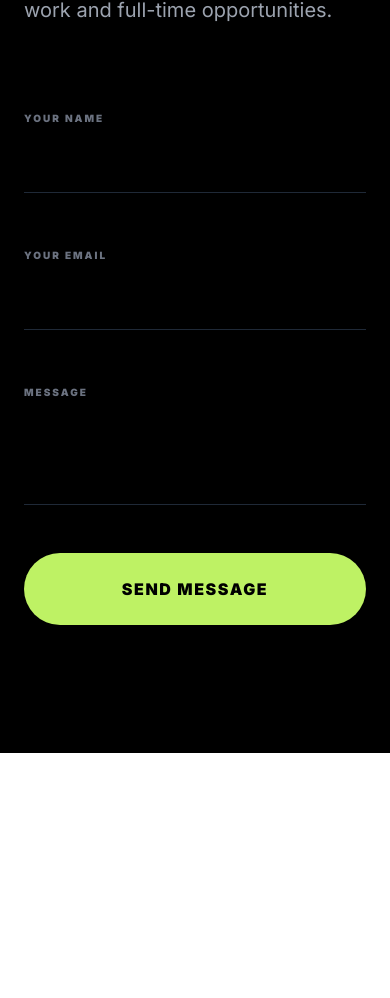
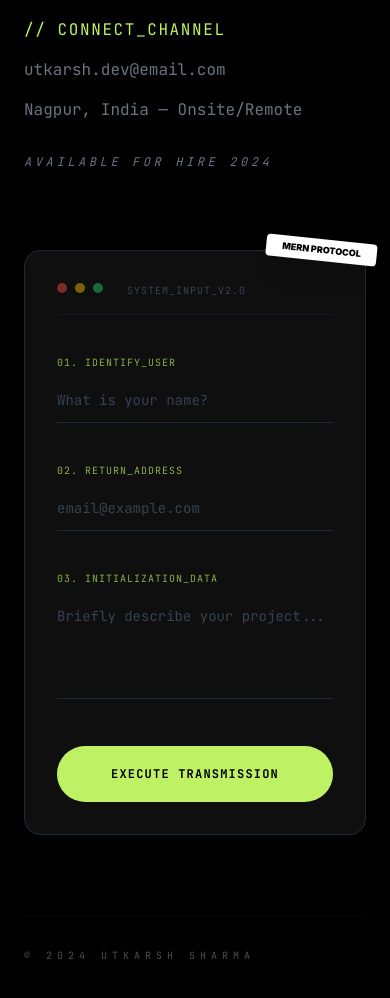
Before and after one commit to Utkarshende/personal-portfolio, a React (Vite) app: page / in a window 390 px wide. Shown: the part 5823-6821 px from the top of the page. Before the commit the page ends 6576 px from the top, so only its background shows below. Built offline with nearby package versions, Linux system fonts and the light colour scheme.

Commit message:
feat: implement high-contrast contact section with terminal-style form

```diff
--- a/src/components/Contact.jsx
+++ b/src/components/Contact.jsx
@@ -1,79 +1,122 @@
+import { motion } from 'framer-motion';
 import { useState } from 'react';
-import { motion } from 'framer-motion';
-import { useHoverSound } from '../hooks/useSound';
 
 const Contact = () => {
-  const playHover = useHoverSound();
-  const [formData, setFormData] = useState({ name: '', email: '', message: '' });
-  const [status, setStatus] = useState({ loading: false, success: false });
+  const [status, setStatus] = useState('idle'); // idle, sending, success
 
   const handleSubmit = async (e) => {
     e.preventDefault();
-    setStatus({ loading: true, success: false });
+    setStatus('sending');
 
-    const response = await fetch('https://personal-portfolio-backend-vzox.onrender.com/api/contact', {
-      method: 'POST',
-      headers: { 'Content-Type': 'application/json' },
-      body: JSON.stringify(formData)
-    });
-
-    if (response.ok) {
-      setStatus({ loading: false, success: true });
-      setFormData({ name: '', email: '', message: '' });
-    }
+    // Simulate API call
+    setTimeout(() => {
+      setStatus('success');
+      // Reset form or handle success logic here
+    }, 2000);
   };
 
   return (
-    <section id="contact" className="py-32 px-6 md:px-20 bg-black text-white rounded-t-[4rem]">
-      <div className="grid md:grid-cols-2 gap-20">
+    <section id="contact" className="py-32 px-6 md:px-20 bg-black text-white">
+      <div className="max-w-6xl mx-auto grid grid-cols-1 md:grid-cols-2 gap-20">
+
+        {/* Left Side: Professional Branding */}
         <div>
-          <h2 className="text-[10vw] md:text-[8vw] font-black uppercase leading-[0.8] tracking-tighter mb-10">
-            Let's <br /> <span className="text-[#bef264]">Work</span> <br /> Together
-          </h2>
-          <p className="text-gray-400 text-xl max-w-sm">
-            I'm currently available for freelance work and full-time opportunities.
-          </p>
+          <motion.h2
+            initial={{ opacity: 0, x: -50 }}
+            whileInView={{ opacity: 1, x: 0 }}
+            className="text-7xl md:text-9xl font-black uppercase tracking-tighter leading-none mb-10"
+          >
+            Let's <br /> <span className="text-[#bef264]">Build</span>
+          </motion.h2>
+
+          <div className="font-mono text-gray-500 space-y-4">
+            <p className="text-[#bef264] tracking-widest">// CONNECT_CHANNEL</p>
+            <p className="hover:text-white transition-colors cursor-pointer">utkarsh.dev@email.com</p>
+            <p>Nagpur, India — Onsite/Remote </p>
+            <p className="text-xs uppercase tracking-[0.3em] pt-4 italic">Available for Hire 2024</p>
+          </div>
         </div>
 
-        <form onSubmit={handleSubmit} className="space-y-12">
-          <div className="group border-b border-gray-800 focus-within:border-[#bef264] transition-colors pb-4">
-            <label className="text-[10px] uppercase font-bold tracking-[0.2em] text-gray-500">Your Name</label>
-            <input
-              type="text" required
-              className="w-full bg-transparent outline-none text-2xl py-2 cursor-none"
-              value={formData.name}
-              onChange={(e) => setFormData({...formData, name: e.target.value})}
-            />
-          </div>
-          <div className="group border-b border-gray-800 focus-within:border-[#bef264] transition-colors pb-4">
-            <label className="text-[10px] uppercase font-bold tracking-[0.2em] text-gray-500">Your Email</label>
-            <input
-              type="email" required
-              className="w-full bg-transparent outline-none text-2xl py-2 cursor-none"
-              value={formData.email}
-              onChange={(e) => setFormData({...formData, email: e.target.value})}
-            />
-          </div>
-          <div className="group border-b border-gray-800 focus-within:border-[#bef264] transition-colors pb-4">
-            <label className="text-[10px] uppercase font-bold tracking-[0.2em] text-gray-500">Message</label>
-            <textarea
-              rows="2" required
-              className="w-full bg-transparent outline-none text-2xl py-2 cursor-none resize-none"
-              value={formData.message}
-              onChange={(e) => setFormData({...formData, message: e.target.value})}
-            />
+        {/* Right Side: Terminal-Style Contact Form */}
+        <motion.div
+          initial={{ opacity: 0, y: 30 }}
+          whileInView={{ opacity: 1, y: 0 }}
+          className="bg-[#0f0f0f] p-8 md:p-12 rounded-2xl border border-gray-800 relative shadow-2xl"
+        >
+          {/* Decorative Terminal Header */}
+          <div className="flex gap-2 mb-10 border-b border-gray-900 pb-4">
+            <div className="w-2.5 h-2.5 rounded-full bg-red-500/50" />
+            <div className="w-2.5 h-2.5 rounded-full bg-yellow-500/50" />
+            <div className="w-2.5 h-2.5 rounded-full bg-green-500/50" />
+            <span className="text-[10px] font-mono text-gray-700 ml-4 uppercase tracking-widest">
+              system_input_v2.0
+            </span>
           </div>
 
-          <motion.button
-            onMouseEnter={playHover}
-            whileHover={{ scale: 1.05 }}
-            className="w-full py-6 bg-[#bef264] text-black font-black uppercase tracking-widest rounded-full cursor-none"
-          >
-            {status.loading ? "Sending..." : "Send Message"}
-          </motion.button>
+          <form onSubmit={handleSubmit} className="space-y-10 font-mono">
+            {/* Input: Name */}
+            <div className="group">
+              <label className="text-[#bef264] text-[10px] block mb-2 uppercase tracking-widest opacity-70 group-focus-within:opacity-100">
+                01. Identify_User
+              </label>
+              <input
+                type="text"
+                placeholder="What is your name?"
+                className="w-full bg-transparent border-b border-gray-800 py-3 outline-none focus:border-[#bef264] transition-all text-sm placeholder:text-gray-700"
+                required
+              />
+            </div>
 
-          {status.success && <p className="text-[#bef264] font-bold text-center">✅ Message Sent!</p>}
-        </form>
+            {/* Input: Email */}
+            <div className="group">
+              <label className="text-[#bef264] text-[10px] block mb-2 uppercase tracking-widest opacity-70 group-focus-within:opacity-100">
+                02. Return_Address
+              </label>
+              <input
+                type="email"
+                placeholder="email@example.com"
+                className="w-full bg-transparent border-b border-gray-800 py-3 outline-none focus:border-[#bef264] transition-all text-sm placeholder:text-gray-700"
+                required
+              />
+            </div>
+
+            {/* Input: Project Details */}
+            <div className="group">
+              <label className="text-[#bef264] text-[10px] block mb-2 uppercase tracking-widest opacity-70 group-focus-within:opacity-100">
+                03. Initialization_Data
+              </label>
+              <textarea
+                rows="4"
+                placeholder="Briefly describe your project..."
+                className="w-full bg-transparent border-b border-gray-800 py-3 outline-none focus:border-[#bef264] transition-all text-sm resize-none placeholder:text-gray-700"
+                required
+              />
+            </div>
+
+            {/* Submit Button */}
+            <motion.button
+              type="submit"
+              whileHover={{ scale: 1.02 }}
+              whileTap={{ scale: 0.98 }}
+              className="w-full bg-[#bef264] text-black font-black py-5 rounded-full uppercase tracking-widest text-xs hover:shadow-[0_0_20px_rgba(190,242,100,0.3)] transition-all"
+            >
+              {status === 'idle' && 'Execute Transmission'}
+              {status === 'sending' && 'Processing...'}
+              {status === 'success' && '✔ Data Received'}
+            </motion.button>
+          </form>
+
+          {/* Decorative Corner Badge */}
+          <div className="absolute -top-3 -right-3 bg-white text-black text-[9px] font-black px-4 py-1 rounded rotate-6 shadow-xl uppercase">
+            MERN Protocol
+          </div>
+        </motion.div>
+      </div>
+
+      {/* Subtle Footer Info */}
+      <div className="mt-20 border-t border-gray-900 pt-8 flex justify-between items-center opacity-30 text-[10px] font-mono uppercase tracking-[0.5em]">
+        <span>© 2024 Utkarsh Sharma</span>
+        <span className="hidden md:block">Built with MERN & Framer Motion</span>
       </div>
     </section>
   );
```
